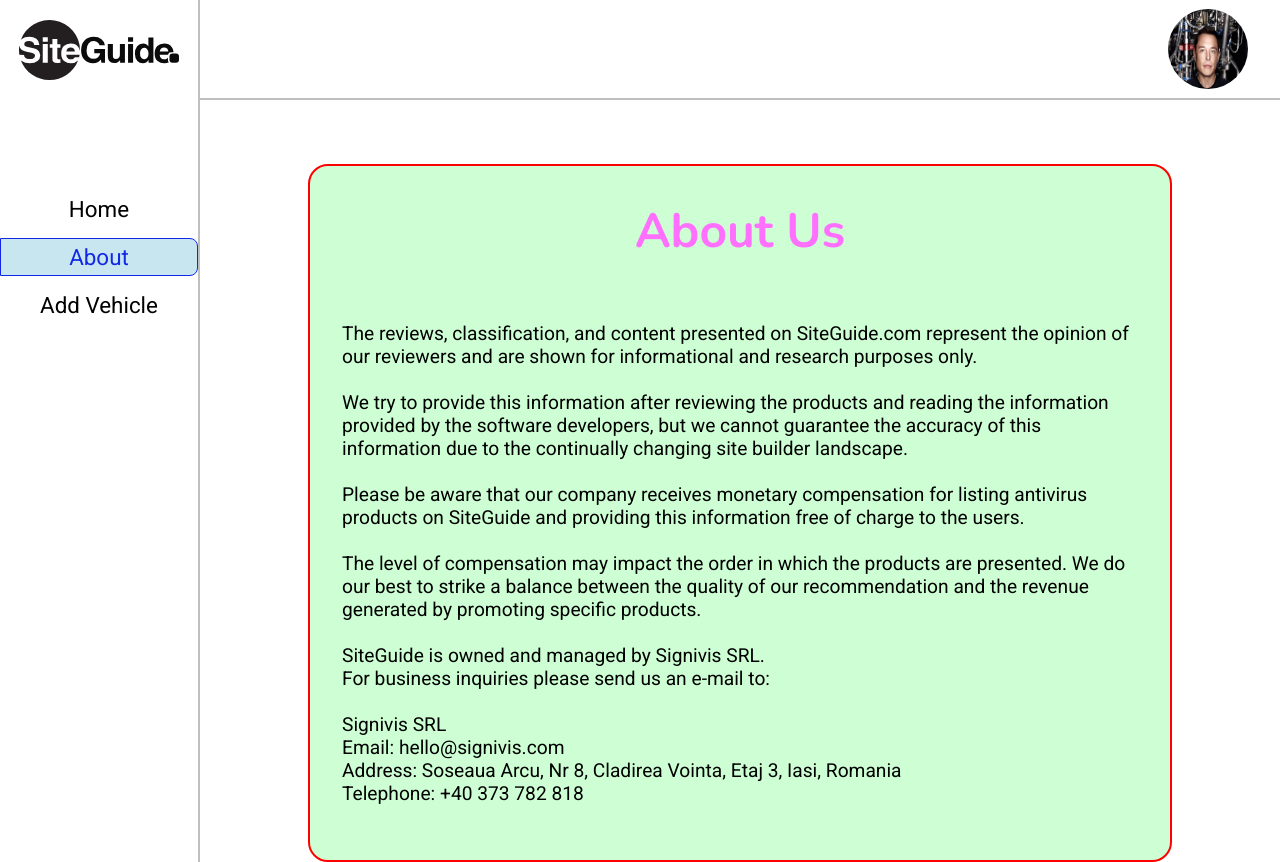
After one commit to Aryan-ki-codepanti/vehicle-app, a Django app: page /about/ in a window 1280 px wide. The commit adds this page. Run offline with Django 3.2, Linux system fonts and the light colour scheme.

Commit message:
Added about and fixed overflow section

```diff
--- a/base/static/base/css/styles.css
+++ b/base/static/base/css/styles.css
@@ -89,10 +89,11 @@
 
 .home-container,
 .form__container ,
-.delete__container {
+.delete__container ,
+.about__container {
     width: 80%;
     max-width: 1200px;
-    margin: 4em auto;
+    margin: 4em auto 0;
 }
 
 table {
@@ -169,7 +170,7 @@
 /* Vehicle container */
 .vehicle__container {
     width: 90%;
-    margin: 2em auto;
+    margin: 2em auto 0;
 }
 
 .vehicle__header,
@@ -332,7 +333,8 @@
 /* Add form */
 .form__container h1,
 .home-container h1 ,
-.delete__container h1{
+.delete__container h1 ,
+.about__container h1{
     font-family: "Nunito";
     margin-bottom: 1.2em;
     text-align: center;
@@ -364,7 +366,7 @@
 .submitBtnBox {
     display: flex;
     justify-content: center;
-    margin: 3em 0;
+    margin: 3em 0 0;
 }
 
 .submitBtn {
@@ -413,3 +415,23 @@
 .cancelBtn:hover{
     background: #8a8181;
 }
+
+.about__container {
+    border: 2px solid red;
+    padding: 2em;
+    border-radius: 20px;
+    background: rgba(0, 255, 34, 0.192);
+}
+.about__container p{
+    margin: 1.2em 0 ;
+    font-size: 1.2rem;
+}
+
+/* Scroll fix */
+.form__container{
+    overflow: hidden;
+}
+
+.app__content{
+    overflow: hidden;
+}
--- /dev/null
+++ b/base/templates/base/about.html
@@ -0,0 +1,57 @@
+{% extends 'base/basic.html' %}
+
+{% block title %}
+<title>
+    About | SiteGuide
+</title>
+{% endblock title %}
+
+{% block content %}
+    <div class="about__container">
+        <h1>About Us</h1>
+
+        <p>
+        The reviews, classification, and content presented on SiteGuide.com represent the opinion of our reviewers and are shown for informational and research purposes only.
+        </p>
+
+        <p>
+        We try to provide this information after reviewing the products and reading the information provided
+        by the software developers, but we cannot guarantee the accuracy of this information due to the continually changing site builder landscape.
+        </p>
+
+        <p>
+        Please be aware that our company receives monetary compensation for listing antivirus products on SiteGuide and providing this information free of charge to the users.
+        </p>
+        <p>
+         The level of compensation may impact the order in which the products are presented. We do our best to strike a balance between the quality of our recommendation and the revenue generated by promoting specific products.
+        </p>
+
+        <p>
+            SiteGuide is owned and managed by Signivis SRL. <br>
+            For business inquiries please send us an e-mail to:
+        </p>
+
+        <p>
+        Signivis SRL <br>
+        Email: hello@signivis.com <br>
+        Address: Soseaua Arcu, Nr 8, Cladirea Vointa, Etaj 3, Iasi, Romania <br>
+        Telephone: +40 373 782 818 <br>
+        </p>
+
+
+    </div>
+{% endblock content %}
+
+{% block js %}
+    <script>
+        // show its active
+        homeLi.classList.remove("active-li");
+        homeLi.getElementsByTagName("a")[0].classList.remove("active-a");
+
+        aboutLi.classList.add("active-li");
+        aboutLi.getElementsByTagName("a")[0].classList.add("active-a");
+
+        addLi.classList.remove("active-li");
+        addLi.getElementsByTagName("a")[0].classList.remove("active-a");
+    </script>
+{% endblock js %}
--- a/base/urls.py
+++ b/base/urls.py
@@ -3,6 +3,7 @@
 
 urlpatterns = [
     path("" , views.home , name="Home") ,
+    path("about/" , views.about , name="About") ,
     path("add/" , views.add , name="Add") ,
     path("update/<int:id>" , views.update , name="Update") ,
     path("vehicle/<int:id>" , views.vehicle , name="Vehicle"),
--- a/base/views.py
+++ b/base/views.py
@@ -56,3 +56,6 @@
 
     # get request
     return render(request , "base/delete.html" , {"vehicle": vehicle })
+
+def about(request):
+    return render(request , "base/about.html")
```
